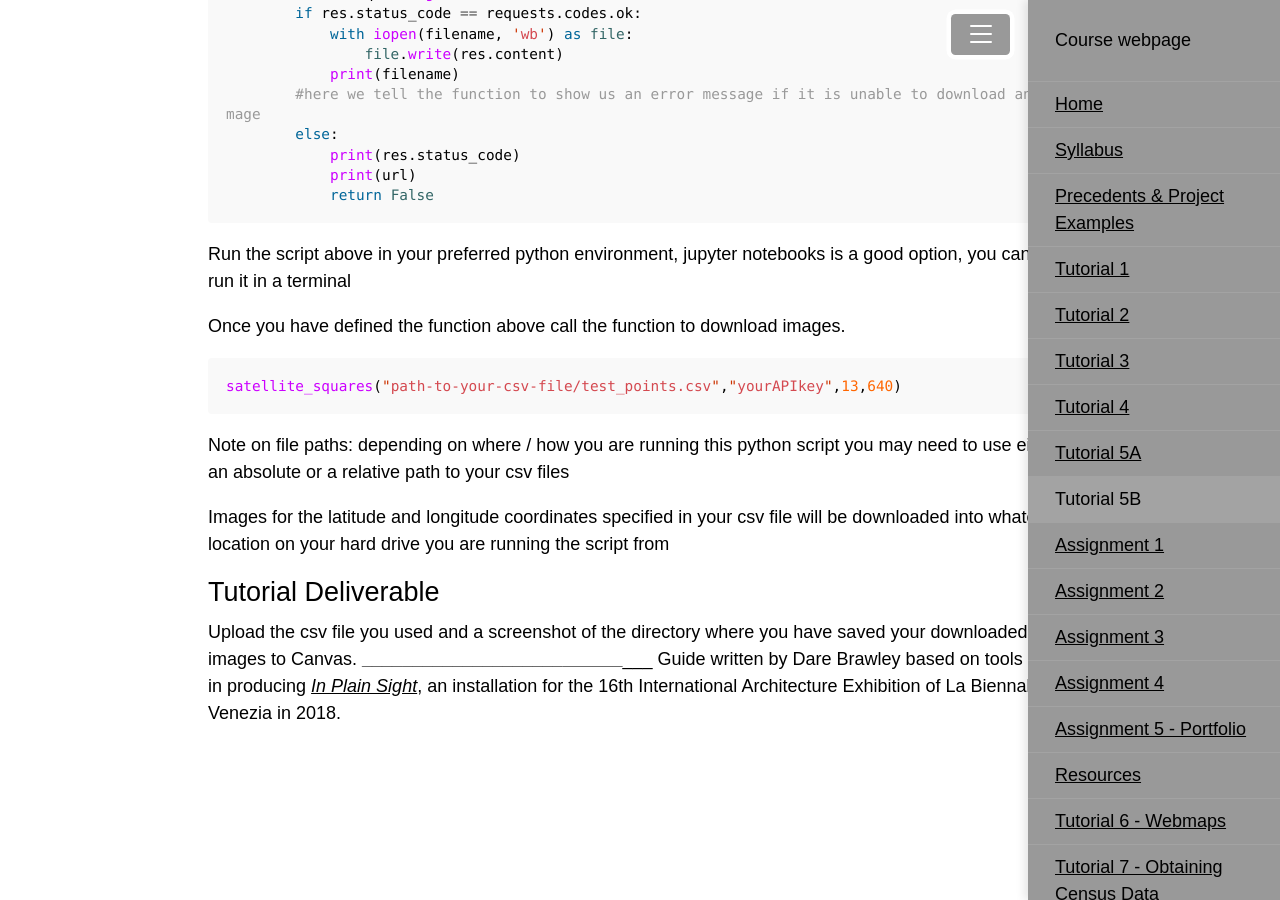
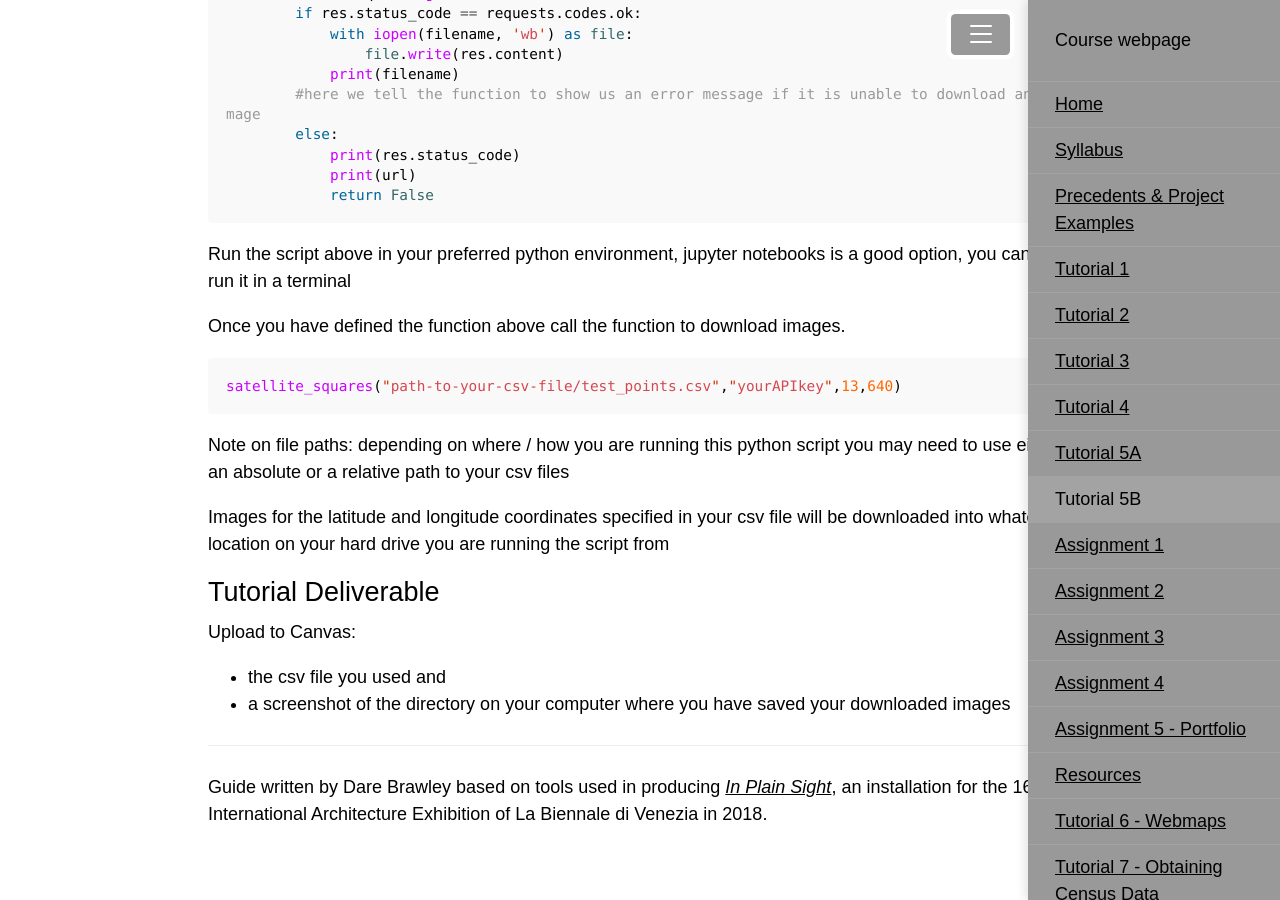
Before and after one commit to CenterForSpatialResearch/methods-in-spatial-research-sp2021, a Jekyll site: the page built from tutorials/tutorial05b.md, in a window 1280 px wide and 900 px high, scrolled down 5513 px. Built offline with Jekyll 4.4.1, drawn with Linux system fonts in a browser that asks for light colours.

Commit message:
formatting fix

```diff
--- a/tutorials/tutorial05b.md
+++ b/tutorials/tutorial05b.md
@@ -210,7 +210,10 @@ Images for the latitude and longitude coordinates specified in your csv file wil
 
 ## Tutorial Deliverable
 
-Upload the csv file you used and a screenshot of the directory where you have saved your downloaded images to Canvas.
+Upload to Canvas:
+- the csv file you used and
+- a screenshot of the directory on your computer where you have saved your downloaded images
+
 _________________________________________________________________________________
 Guide written by Dare Brawley based on tools used in producing *[In Plain Sight](https://c4sr.columbia.edu/projects/plain-sight)*, an installation for the 16th International Architecture Exhibition of La Biennale di Venezia in 2018.
 
```
Also changed, not shown: precedents.md (+1 -1 lines), tutorials/resources.md (+4 -1 lines).
